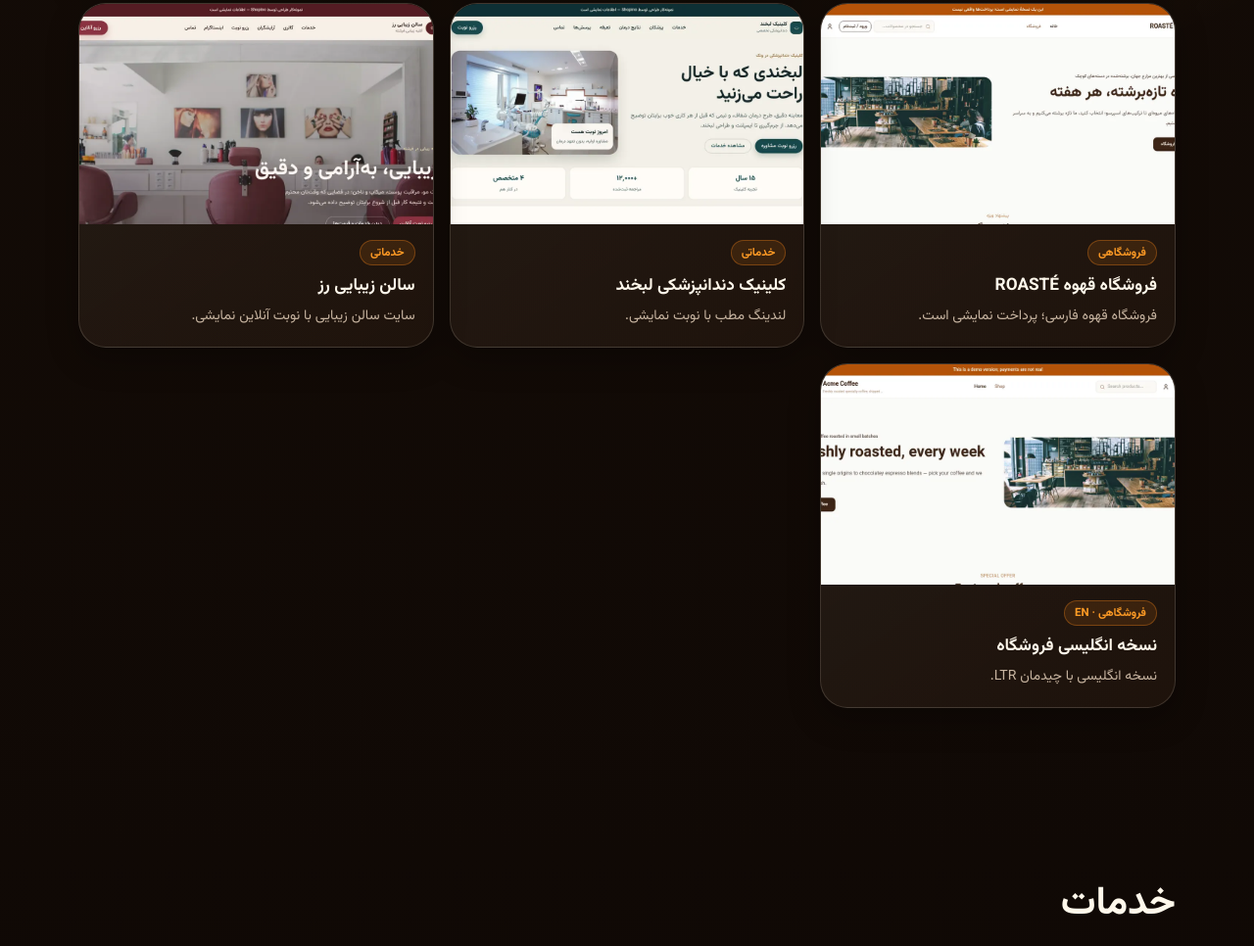
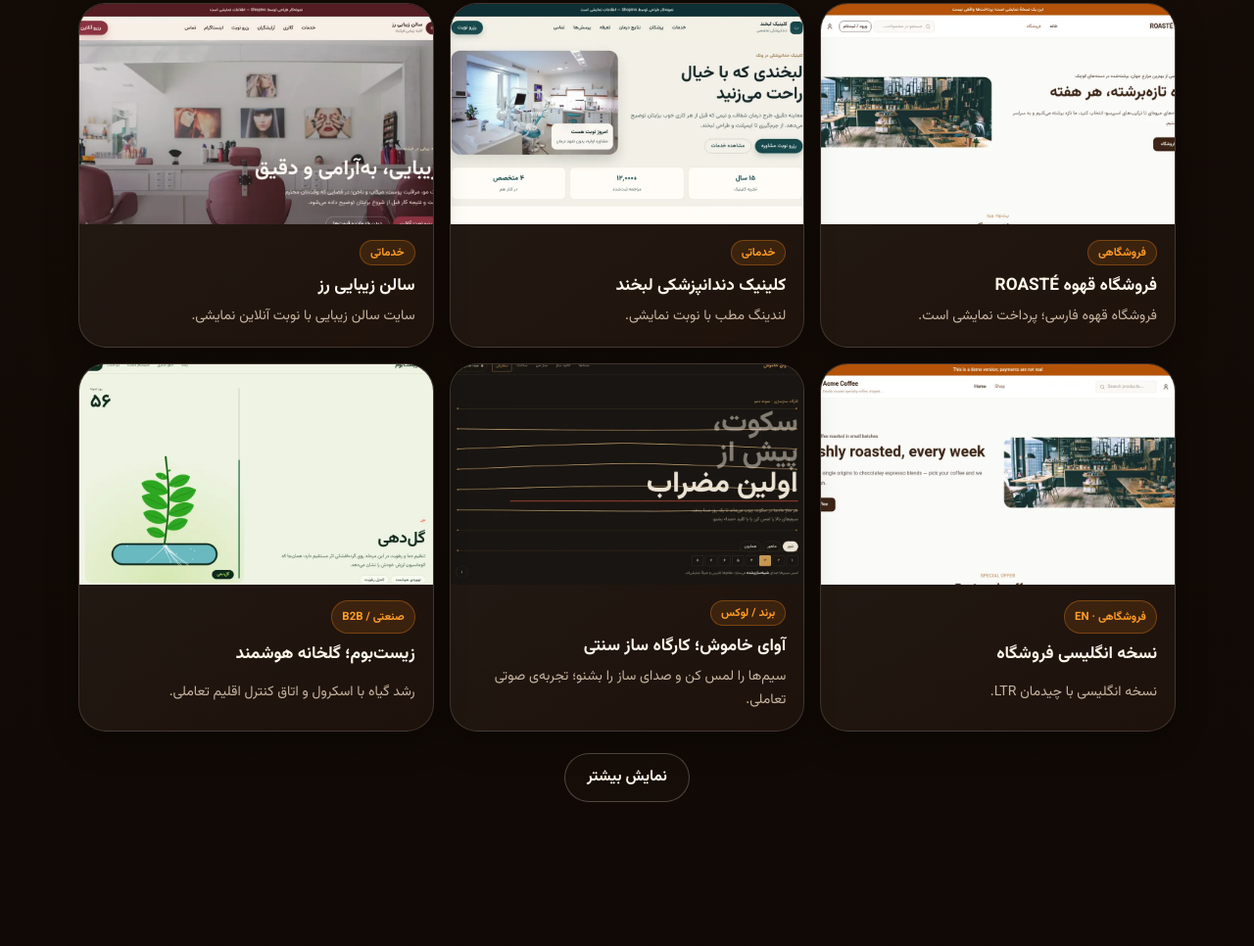
Before and after one commit to mmhby6698-dot/shopino-web, a plain HTML site: page index.html in a window 1280 px wide. Shown: the part 1099-2065 px from the top of the page at 98% size. Drawn offline with Linux system fonts and the light colour scheme.

Commit message:
Add 3 distinctive demos: Avaye Khamoush, Zistboom, Pulse

```diff
--- a/index.html
+++ b/index.html
@@ -73,7 +73,10 @@
           { "@type": "ListItem", "position": 4, "name": "فروشگاه قهوه ROASTÉ", "url": "https://roaste-demo-68bf.netlify.app" },
           { "@type": "ListItem", "position": 5, "name": "کلینیک دندانپزشکی لبخند", "url": "https://labkhand-dental-demo.netlify.app" },
           { "@type": "ListItem", "position": 6, "name": "سالن زیبایی رز", "url": "https://rose-salon-demo.netlify.app" },
-          { "@type": "ListItem", "position": 7, "name": "نسخه انگلیسی فروشگاه", "url": "https://acme-coffee-en-demo-9e10.netlify.app" }
+          { "@type": "ListItem", "position": 7, "name": "نسخه انگلیسی فروشگاه", "url": "https://acme-coffee-en-demo-9e10.netlify.app" },
+          { "@type": "ListItem", "position": 8, "name": "آوای خاموش؛ کارگاه ساز سنتی", "url": "https://mmhby6698-dot.github.io/avaye-khamoush-demo/" },
+          { "@type": "ListItem", "position": 9, "name": "زیست‌بوم؛ گلخانه هوشمند", "url": "https://mmhby6698-dot.github.io/zistboom-demo/" },
+          { "@type": "ListItem", "position": 10, "name": "پالس؛ انرژی خورشیدی", "url": "https://mmhby6698-dot.github.io/pulse-solar-demo/" }
         ]
       },
       {
--- a/src/demos.js
+++ b/src/demos.js
@@ -6,7 +6,8 @@ export const categories = [
   { id: "shop", fa: "فروشگاهی", en: "Stores" },
   { id: "service", fa: "خدماتی", en: "Services" },
   { id: "brand", fa: "برند / لوکس", en: "Brand / luxury" },
-  { id: "education", fa: "آموزشی", en: "Education" }
+  { id: "education", fa: "آموزشی", en: "Education" },
+  { id: "industry", fa: "صنعتی / B2B", en: "Industrial / B2B" }
 ];
 
 export const demos = [
@@ -73,5 +74,32 @@ export const demos = [
     title: { fa: "نسخه انگلیسی فروشگاه", en: "English store version" },
     blurb: { fa: "نسخه انگلیسی با چیدمان LTR.", en: "An English, LTR store layout." },
     alt: { fa: "پیش‌نمایش نسخه انگلیسی فروشگاه قهوه", en: "Preview of the English ROASTÉ store demo" }
+  },
+  {
+    id: "avaye",
+    category: "brand",
+    url: "https://mmhby6698-dot.github.io/avaye-khamoush-demo/",
+    thumb: "portfolio-avaye",
+    title: { fa: "آوای خاموش؛ کارگاه ساز سنتی", en: "Avaye Khamoush traditional instrument workshop" },
+    blurb: { fa: "سیم‌ها را لمس کن و صدای ساز را بشنو؛ تجربه‌ی صوتی تعاملی.", en: "Touch the strings and hear the instrument; an interactive sound experience." },
+    alt: { fa: "پیش‌نمایش سایت کارگاه ساز سنتی آوای خاموش", en: "Preview of the Avaye Khamoush instrument workshop" }
+  },
+  {
+    id: "zistboom",
+    category: "industry",
+    url: "https://mmhby6698-dot.github.io/zistboom-demo/",
+    thumb: "portfolio-zistboom",
+    title: { fa: "زیست‌بوم؛ گلخانه هوشمند", en: "Zistboom smart greenhouse" },
+    blurb: { fa: "رشد گیاه با اسکرول و اتاق کنترل اقلیم تعاملی.", en: "A scroll-grown plant and an interactive climate control room." },
+    alt: { fa: "پیش‌نمایش سایت گلخانه هوشمند زیست‌بوم", en: "Preview of the Zistboom smart greenhouse" }
+  },
+  {
+    id: "pulse",
+    category: "industry",
+    url: "https://mmhby6698-dot.github.io/pulse-solar-demo/",
+    thumb: "portfolio-pulse",
+    title: { fa: "پالس؛ انرژی خورشیدی", en: "Pulse solar energy" },
+    blurb: { fa: "شبیه‌ساز تولید برق و محاسبه‌گر بازگشت سرمایه.", en: "A power-output simulator and a payback calculator." },
+    alt: { fa: "پیش‌نمایش سایت انرژی خورشیدی پالس", en: "Preview of the Pulse solar energy site" }
   }
 ];
```
Also changed, not shown: images/portfolio-avaye.jpg (added), images/portfolio-avaye.webp (added), images/portfolio-pulse.jpg (added), images/portfolio-pulse.webp (added), images/portfolio-zistboom.jpg (added), images/portfolio-zistboom.webp (added).
